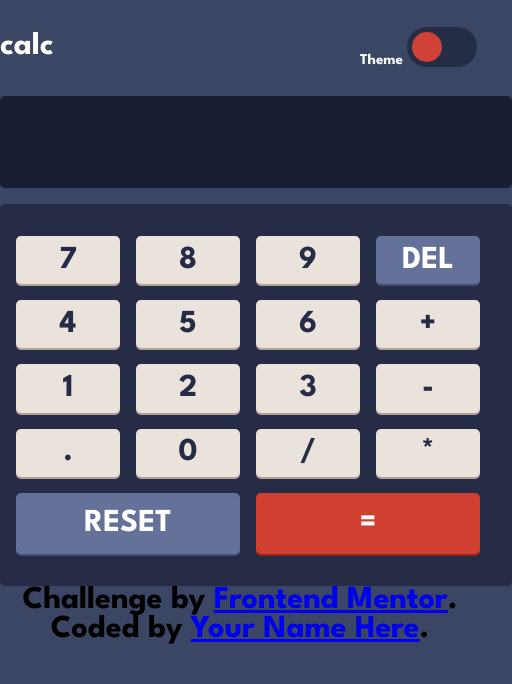
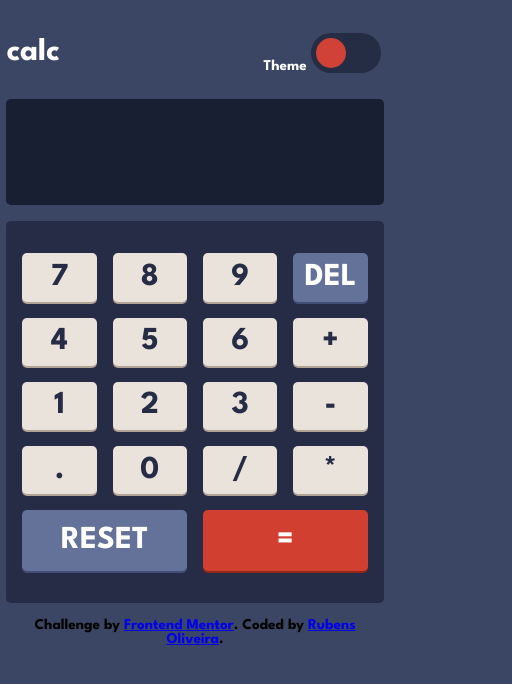
Before and after one commit to 79rubart/calculator-app, a plain HTML site: page index.html in a window 390 px wide. Shown: the whole page, 512 px wide, since content can reach past the window. Drawn offline with Linux system fonts and the light colour scheme.

Commit message:
mobile port added

```diff
--- a/index.html
+++ b/index.html
@@ -51,7 +51,7 @@
   <footer>
     <div class="attribution">
       Challenge by <a href="https://www.frontendmentor.io?ref=challenge" target="_blank">Frontend Mentor</a>.
-      Coded by <a href="#">Your Name Here</a>.
+      Coded by <a href="https://github.com/79rubart">Rubens Oliveira</a>.
     </div>
   </footer>
 
--- a/style.css
+++ b/style.css
@@ -150,38 +150,38 @@ body.theme3 {
 
 .screens {
     margin: 0 0 0.5em 0;
+    display: flex;
+    flex-flow: column nowrap;
 }
 
 .screen2 {
-    font-size: 16px;
+    font-size: 32px;
     font-family: 'League Spartan';
+    text-align: right;
     color: var(--input-text-color);
-    padding: 0.5em;
+    padding: 0.5em 0.5em 0 0.5em;
     background-color: var(--input-color);
     border: none;
     border-top-left-radius: 5px;
     border-top-right-radius: 5px;
-    width: 103.4%;
     outline: none;
 }
 
 .screen {
     font-size: 32px;
     font-family: 'League Spartan';
+    text-align: right;
     color: var(--input-text-color);
     padding: 0.5em;
     background-color: var(--input-color);
     border: none;
     border-bottom-left-radius: 5px;
     border-bottom-right-radius: 5px;
-    width: 100%;
     outline: none;
 }
 
 .keyboard {
-    text-align: center;
-    width: 100%;
-    padding: 0.5em;
+    padding: 0.5em 0 0.5em 0.5em;
     background-color: var(--keyboard-bg-color);
     border-radius: 5px;
 }
@@ -223,25 +223,43 @@ body.theme3 {
     border-radius: 5px;
 }
 
-.key_reset, #del {
+#reset {
     background-color: var(--button-del-reset-color);
     box-shadow: 0px 2px var(--button-del-reset-shadow-color);
-
     color: var(--button-del-reset-text-color);
     cursor: pointer;
 }
 
-.key_reset:active, #del:active {
+#del {
+    background-color: var(--button-del-reset-color);
+    box-shadow: 0px 2px var(--button-del-reset-shadow-color);
+    color: var(--button-del-reset-text-color);
+    cursor: pointer;
+}
+
+#reset:active, #del:active {
     background-color: var(--button-del-reset-active-color);
 }
 
-.key_equals {
+#equals {
     background-color: var(--button-equal-color);
     box-shadow: 0px 2px var(--button-equal-shadow-color);
     color: var(--button-del-reset-text-color);
     cursor: pointer;
 }
 
-.key_equals:active {
+#equals:active {
     background-color: var(--button-equal-active-color);
 }
+
+.attribution {
+    margin: 1em 0 0 0;
+    font-size: 15px;
+}
+
+@media screen and (max-width: 480px) {
+    body {
+        width: auto;
+        padding: 0.2em;
+    }
+}
```
